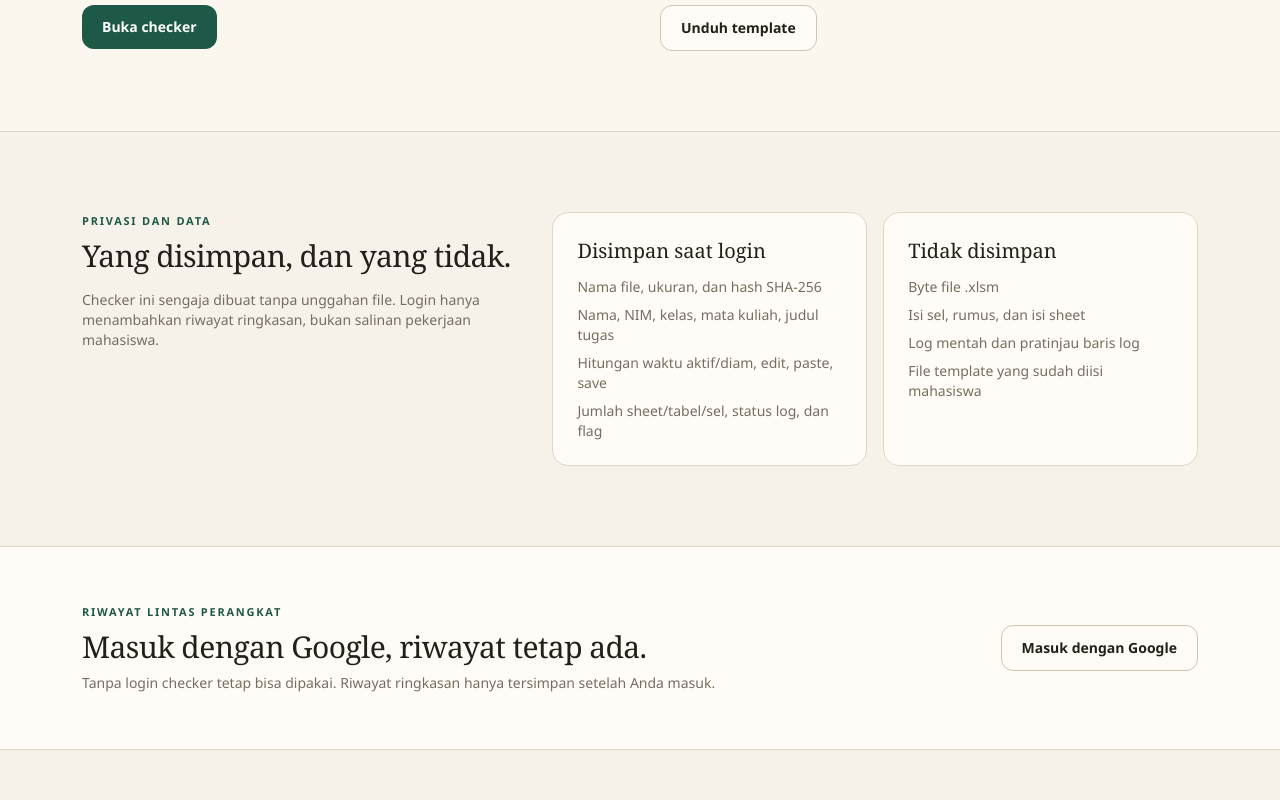
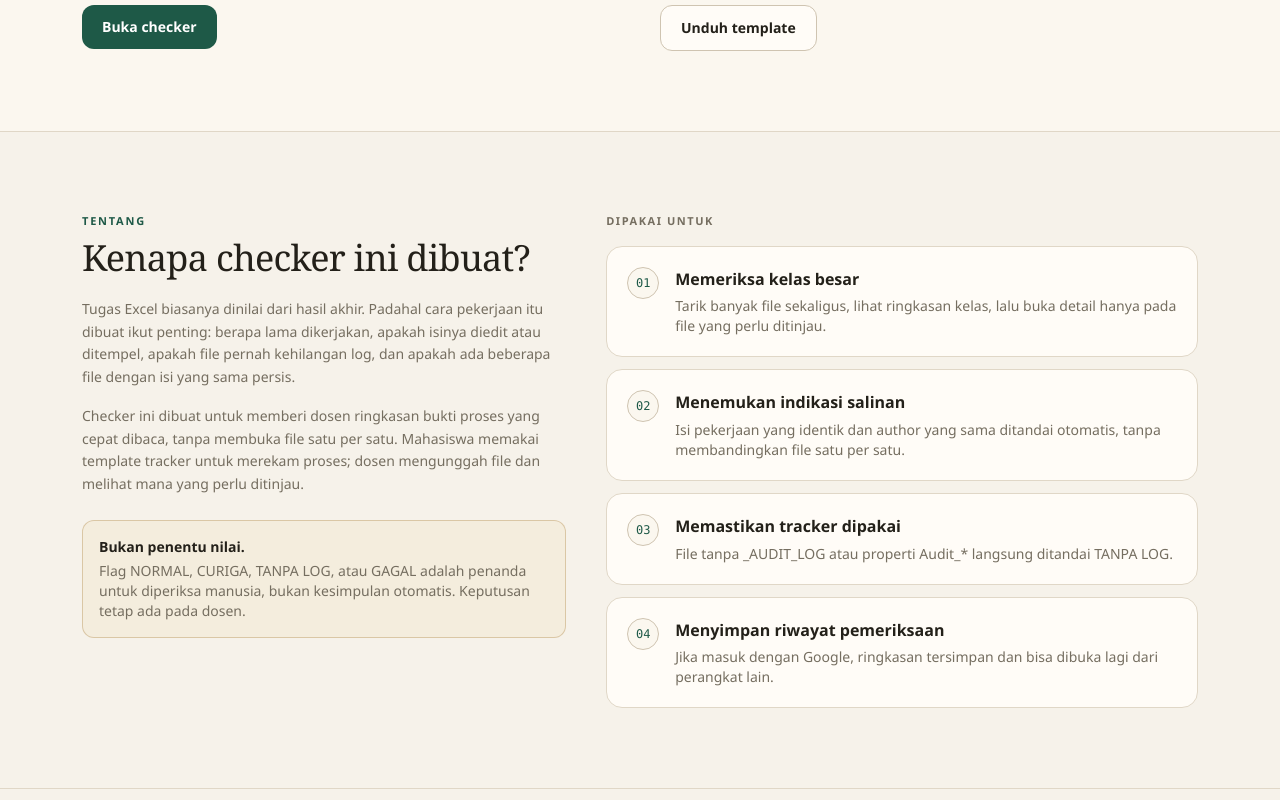
Before and after one commit to ywildan/excel-check, a Next.js app: page / in a window 1280 px wide. Shown: the part 1600-2400 px from the top of the page. Built offline with nearby package versions, Linux system fonts and the light colour scheme.

Commit message:
feat: add Tentang section to landing page
Explain why the checker exists, what it is used for, and that its
flags are review aids rather than automatic verdicts.

```diff
--- a/src/app/page.tsx
+++ b/src/app/page.tsx
@@ -33,6 +33,25 @@ const mahasiswaSteps = [
   {
     title: "TRACK START, lalu kerjakan",
     body: "Tambahkan sheet dan tabel sendiri. Setelah selesai, tekan tombol merah SELESAI & KUNCI.",
+  },
+];
+
+const useCases = [
+  {
+    title: "Memeriksa kelas besar",
+    body: "Tarik banyak file sekaligus, lihat ringkasan kelas, lalu buka detail hanya pada file yang perlu ditinjau.",
+  },
+  {
+    title: "Menemukan indikasi salinan",
+    body: "Isi pekerjaan yang identik dan author yang sama ditandai otomatis, tanpa membandingkan file satu per satu.",
+  },
+  {
+    title: "Memastikan tracker dipakai",
+    body: "File tanpa _AUDIT_LOG atau properti Audit_* langsung ditandai TANPA LOG.",
+  },
+  {
+    title: "Menyimpan riwayat pemeriksaan",
+    body: "Jika masuk dengan Google, ringkasan tersimpan dan bisa dibuka lagi dari perangkat lain.",
   },
 ];
 
@@ -192,6 +211,57 @@ export default function HomePage() {
           </div>
         </section>
 
+        <section id="tentang" className="scroll-mt-8 border-b border-line py-16 lg:py-20">
+          <div className="wrap grid gap-10 lg:grid-cols-[0.9fr_1.1fr]">
+            <div>
+              <p className="eyebrow">Tentang</p>
+              <h2 className="display mt-2 text-3xl sm:text-4xl">
+                Kenapa checker ini dibuat?
+              </h2>
+              <div className="mt-5 space-y-4 text-sm leading-relaxed text-muted">
+                <p>
+                  Tugas Excel biasanya dinilai dari hasil akhir. Padahal cara pekerjaan itu
+                  dibuat ikut penting: berapa lama dikerjakan, apakah isinya diedit atau
+                  ditempel, apakah file pernah kehilangan log, dan apakah ada beberapa file
+                  dengan isi yang sama persis.
+                </p>
+                <p>
+                  Checker ini dibuat untuk memberi dosen ringkasan bukti proses yang cepat
+                  dibaca, tanpa membuka file satu per satu. Mahasiswa memakai template tracker
+                  untuk merekam proses; dosen mengunggah file dan melihat mana yang perlu
+                  ditinjau.
+                </p>
+              </div>
+              <div className="mt-6 rounded-xl border border-amber/25 bg-amber-soft/60 p-4 text-sm">
+                <p className="font-semibold text-ink">Bukan penentu nilai.</p>
+                <p className="mt-1 text-muted">
+                  Flag NORMAL, CURIGA, TANPA LOG, atau GAGAL adalah penanda untuk diperiksa
+                  manusia, bukan kesimpulan otomatis. Keputusan tetap ada pada dosen.
+                </p>
+              </div>
+            </div>
+
+            <div>
+              <p className="text-[11px] font-bold uppercase tracking-[0.14em] text-muted">
+                Dipakai untuk
+              </p>
+              <ul className="mt-4 space-y-3">
+                {useCases.map((item, index) => (
+                  <li key={item.title} className="card flex gap-4 p-4 sm:p-5">
+                    <span className="grid h-8 w-8 shrink-0 place-items-center rounded-full border border-line-strong bg-surface-2 font-mono text-xs text-accent">
+                      {String(index + 1).padStart(2, "0")}
+                    </span>
+                    <div>
+                      <h3 className="font-semibold">{item.title}</h3>
+                      <p className="mt-1 text-sm text-muted">{item.body}</p>
+                    </div>
+                  </li>
+                ))}
+              </ul>
+            </div>
+          </div>
+        </section>
+
         <section id="privasi" className="scroll-mt-8 py-16 lg:py-20">
           <div className="wrap grid gap-10 lg:grid-cols-[0.8fr_1.2fr]">
             <div>
--- a/src/components/SiteHeader.tsx
+++ b/src/components/SiteHeader.tsx
@@ -34,6 +34,9 @@ export function SiteHeader() {
         </Link>
 
         <nav aria-label="Navigasi utama" className="flex flex-wrap items-center gap-1">
+          <Link className="nav-link" href="/#tentang">
+            Tentang
+          </Link>
           <Link className="nav-link" href="/#cara-pakai">
             Cara pakai
           </Link>
```
